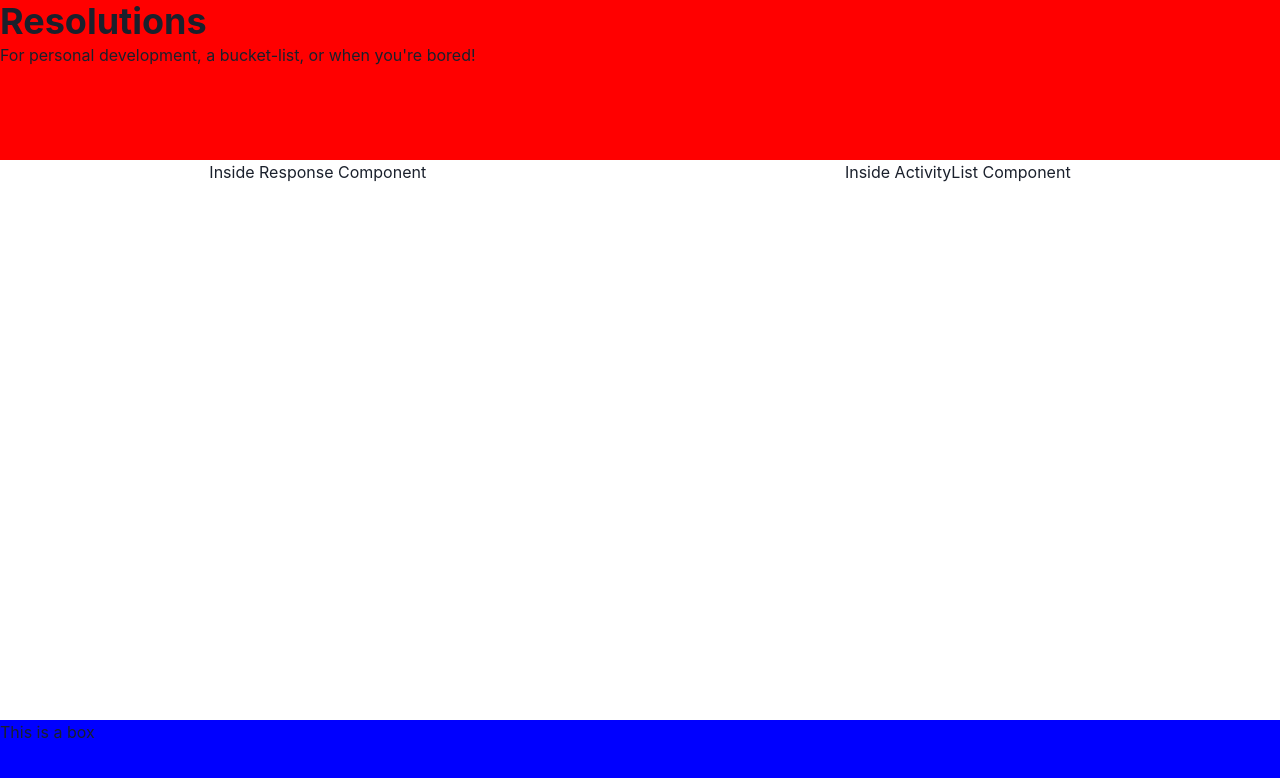
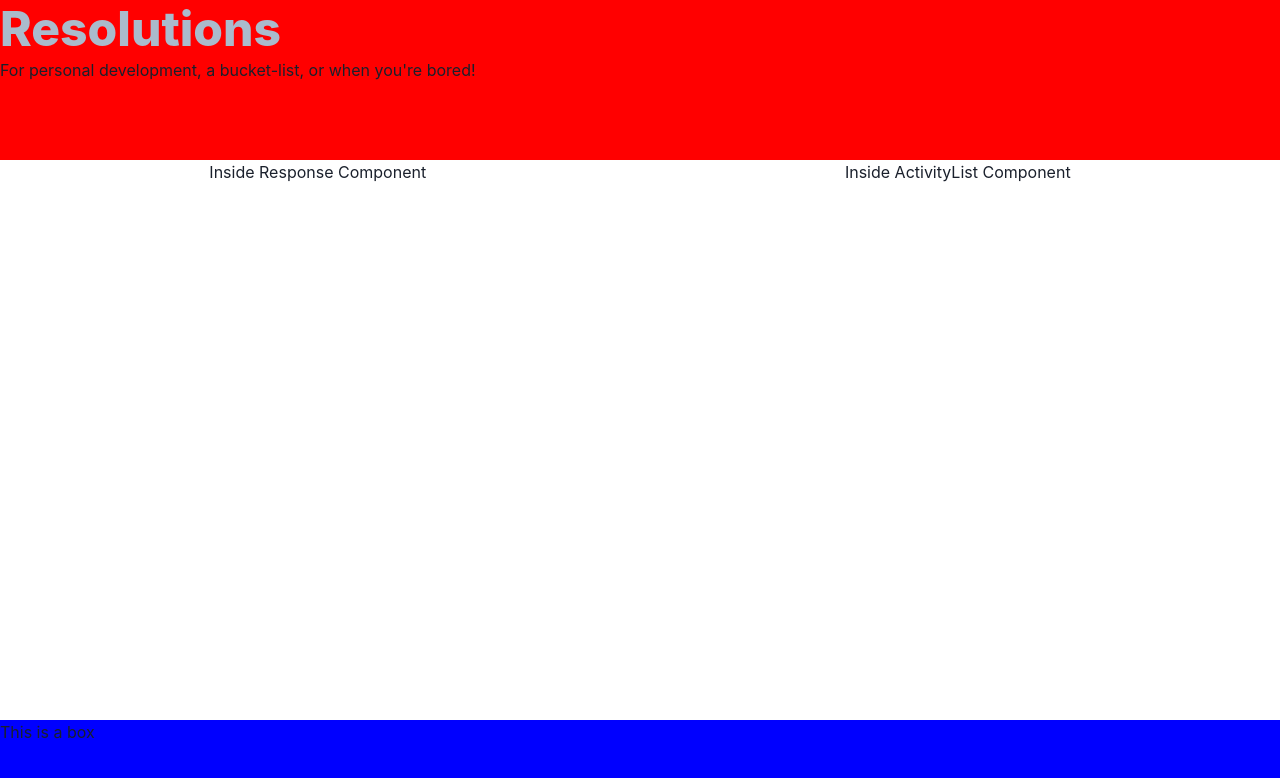
Before and after one commit to JCarter-coder/react-mvp, a React (Vite) app: page / in a window 1280 px wide. Shown: the top 778 px of the page. Built offline with nearby package versions, Linux system fonts and the light colour scheme.

Commit message:
"updated"

```diff
--- a/src/App.jsx
+++ b/src/App.jsx
@@ -22,7 +22,7 @@ function App() {
   return (
     <>
       <Box as='section' bg='red' w='100vw' h='20vh'>
-        <Heading>Resolutions</Heading>
+        <Heading fontWeight='800' fontSize='48' color='#ABC'>Resolutions</Heading>
         <Text>For personal development, a bucket-list, or when you're bored!</Text>
       </Box>
       <Box as='section' bg='white' w='100vw' h='70vh'>
```
